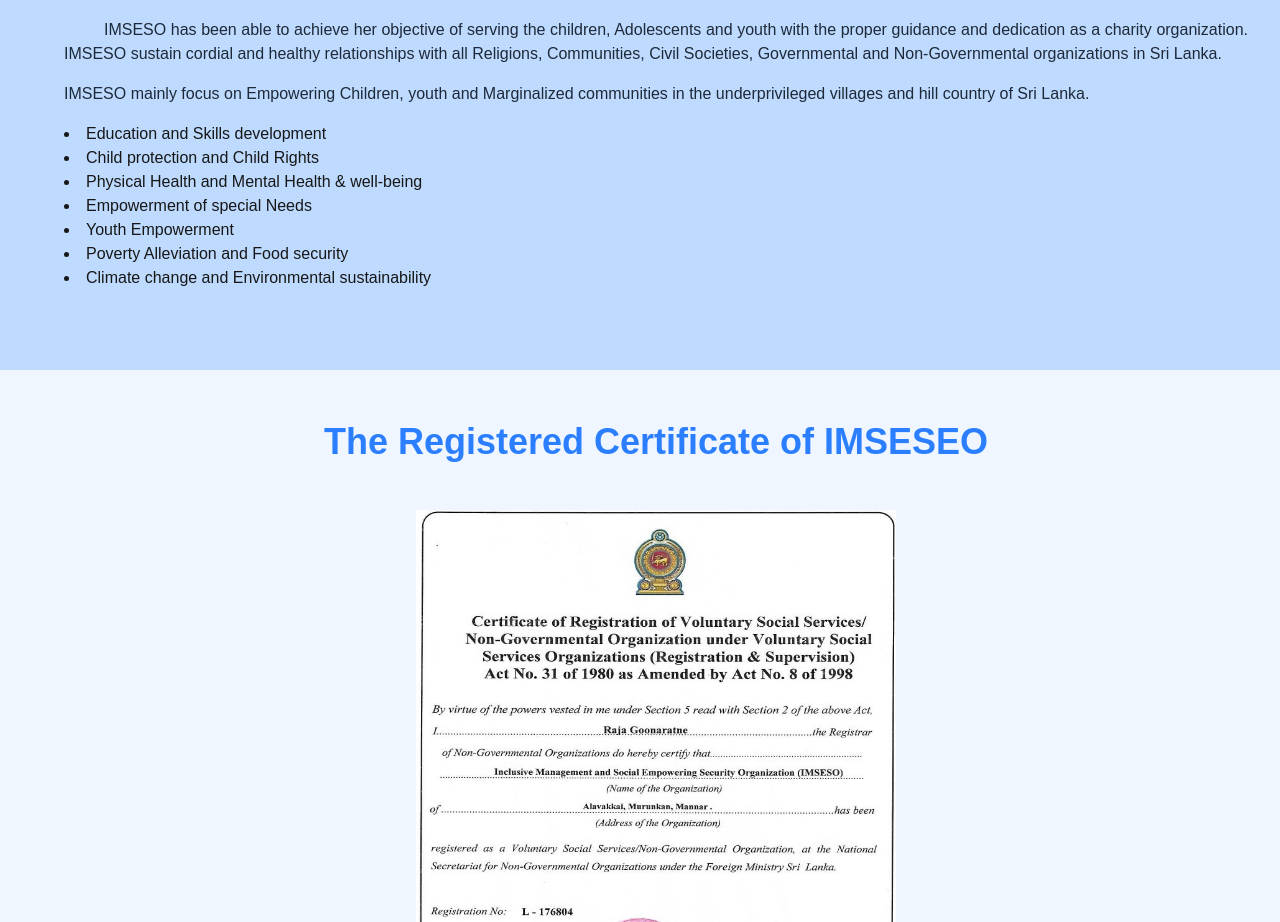
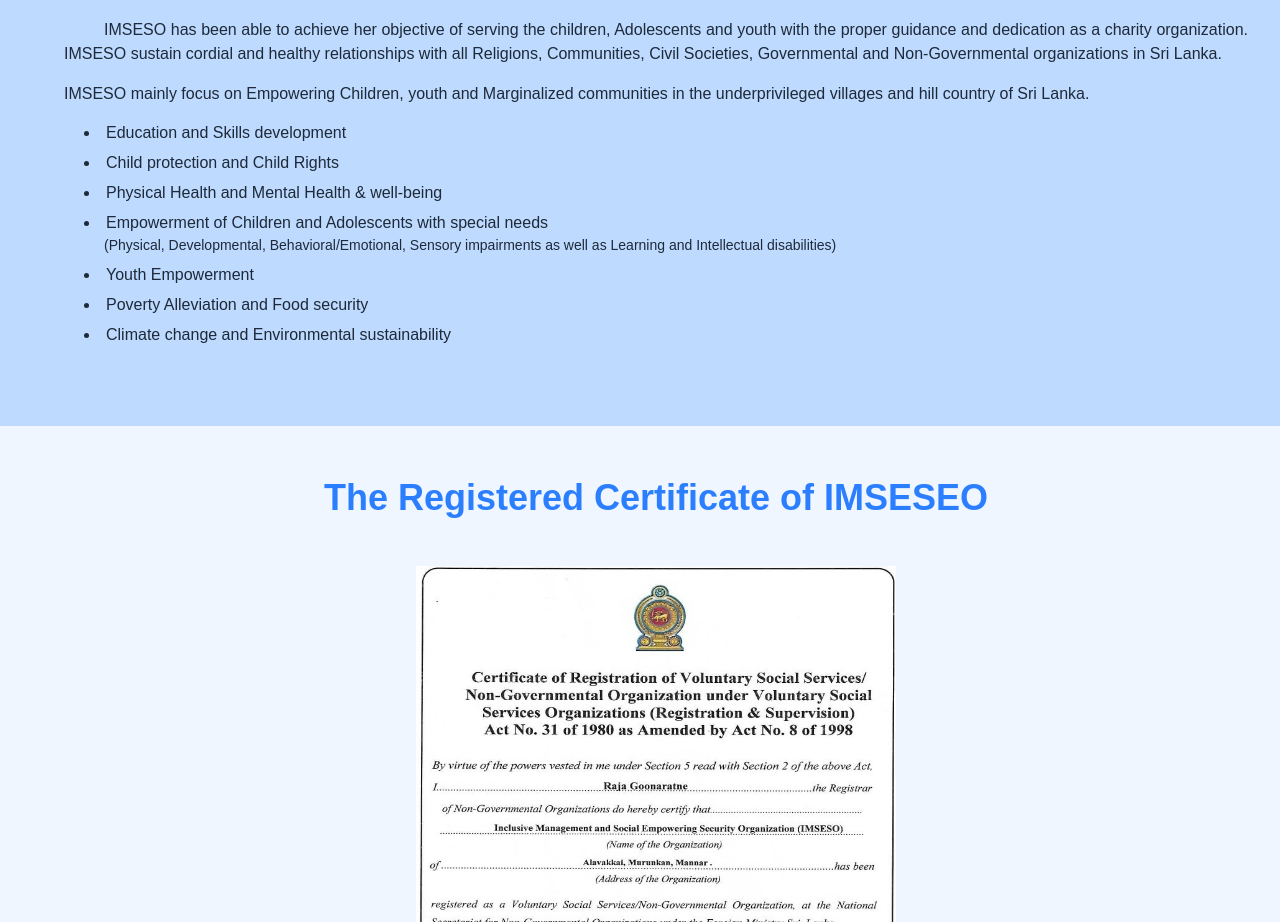
Before and after one commit to NithaMerin/imseso-web, a Next.js app: page /about in a window 1280 px wide. Shown: the part 1066-1988 px from the top of the page. Built offline with nearby package versions, Linux system fonts and the light colour scheme.

Commit message:
fixed: add some text changes in homepage

```diff
--- a/src/app/about/page.js
+++ b/src/app/about/page.js
@@ -64,14 +64,18 @@
         IMSESO mainly focus on Empowering  Children, youth and Marginalized communities in the  underprivileged villages and
         hill country  of Sri Lanka.
       </p>
-       <ul className="list-disc list-inside">
-        <li>Education and Skills development</li>
-        <li>Child protection and Child Rights</li>
-        <li>Physical Health and   Mental Health & well-being</li>
-        <li>Empowerment of special Needs</li>
-        <li>Youth Empowerment</li>
-        <li>Poverty Alleviation and Food security</li>
-        <li>Climate change and Environmental sustainability</li>
+      <ul className="list-disc list-inside text-gray-800 space-y-2 pl-5">
+        <li className="leading-snug">Education and Skills development</li>
+        <li className="leading-snug">Child protection and Child Rights</li>
+        <li className="leading-snug">Physical Health and Mental Health & well-being</li>
+        <li className="leading-snug">
+          Empowerment of Children and Adolescents with special needs
+          <br />
+          <span className="text-sm pl-5">(Physical, Developmental, Behavioral/Emotional, Sensory impairments as well as Learning and Intellectual disabilities)</span>
+        </li>
+        <li className="leading-snug">Youth Empowerment</li>
+        <li className="leading-snug">Poverty Alleviation and Food security</li>
+        <li className="leading-snug">Climate change and Environmental sustainability</li>
       </ul>
      </div>
     </div>
--- a/src/app/page.js
+++ b/src/app/page.js
@@ -17,11 +17,11 @@
       <div className=" flex items-center justify-center">
           <div className="rounded-3xl shadow-4xl p-6 w-300 text-left">
             <h1 className="text-4xl font-black text-blue-500 head-oswald">
-              Happiness is not something ready-made
+              We Believe In
             </h1>
-            <div className="w-220">
+            <div className="w-250">
             <h1 className="typing-effect w-full text-4xl font-black mb-6 bg-white text-yellow-300">
-              because, It comes from your own actions..
+             Social Empowerment with Peaceful Environment..
             </h1>
             </div>
             <Link href="/donate">
```
